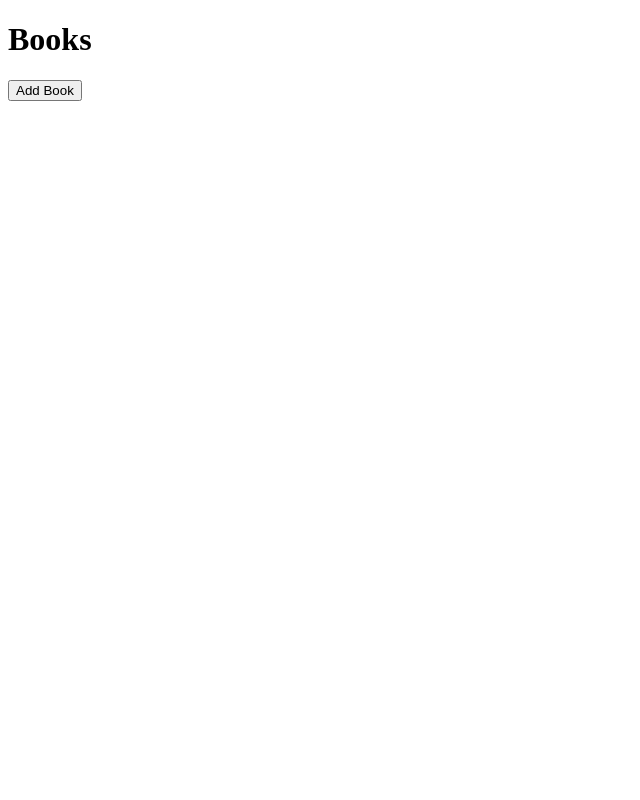
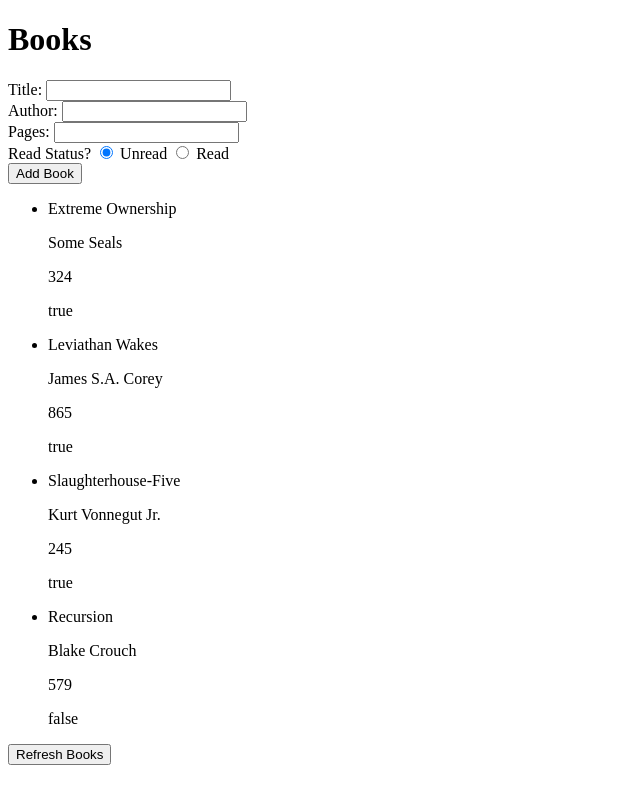
Before and after one commit to ryanfuhrman/top_library, a plain HTML site: page index.html in a window 1280 px wide. Shown: the whole page, without its empty margins (0-640 px from the left). Drawn offline with Linux system fonts and the light colour scheme.

Commit message:
Making an absolute mess but learning

```diff
--- a/index.html
+++ b/index.html
@@ -9,10 +9,45 @@
   </head>
   <body>
     <h1 class="books-title">Books</h1>
-    <button>Add Book</button>
+    <form action="" method="POST" class="add-book-form" id="add-book-form">
+      <div class="add-book-form">
+        <label for="title">Title: </label>
+        <input type="text" name="title" id="title" />
+      </div>
+      <div class="add-book-form">
+        <label for="author">Author: </label>
+        <input type="text" name="author" id="author" />
+      </div>
+      <div class="add-book-form">
+        <label for="pages">Pages: </label>
+        <input type="number" name="pages" id="pages" />
+      </div>
+      <div class="add-book-form">
+        <label for="read-status">Read Status? </label>
+        <input
+          type="radio"
+          id="unread"
+          name="read-status"
+          value="unread"
+          checked
+        />
+        <label for="unread">Unread</label>
+        <input type="radio" id="read" name="read-status" value="read" />
+        <label for="read">Read</label>
+      </div>
+      <div class="add-book-form">
+        <input
+          type="submit"
+          value="Add Book"
+          class="add-book-form-submit-button"
+        />
+      </div>
+    </form>
+
     <div class="books-container">
       <ul class="books-list"></ul>
     </div>
+    <button class="refresh-books-button">Refresh Books</button>
     <script src="main.js"></script>
   </body>
 </html>
--- a/main.js
+++ b/main.js
@@ -1,4 +1,6 @@
 let booksList = document.querySelector(".books-list");
+let addBookSubmit = document.querySelector(".add-book-form-submit-button");
+let refreshBookListButton = document.querySelector(".refresh-books-button");
 let myLibrary = [];
 
 function Book(title, author, pages, read) {
@@ -14,13 +16,61 @@
   }.`;
 };
 
-let extremeOwnership = new Book("Extreme Ownership", "Some Seals", 324, true);
-
-console.log(extremeOwnership.info());
-
 function addBookToLibrary(book) {
   // do stuff here
   return myLibrary.push(book);
 }
 
+function displayBooks(books) {
+  booksList.innerHTML = "";
+  books.map(function ({ title, author, pages, read }) {
+    let bookLi = document.createElement("li");
+    bookLi.className = "book-list-item";
+
+    bookLi.innerHTML = `
+      <div>
+        <p class="book-title">${title}</h1>
+        <p class="book-author">${author}</p>
+        <p class="book-pages">${pages}</p>
+        <p class="book-read">${read}</p>
+      </div>
+    `;
+    return booksList.appendChild(bookLi);
+  });
+}
+
+function handleBookSubmisson(e) {
+  e.preventDefault();
+  let title = document.querySelector("#title").value;
+  let author = document.querySelector("#author").value;
+  let pages = document.querySelector("#pages").value;
+  let readStatus = document.querySelector("#unread").checked;
+
+  let newBook = new Book(`${title}`, `${author}`, `${pages}`, `${readStatus}`);
+
+  return addBookToLibrary(newBook);
+}
+
+function handleRefreshBookList() {
+  displayBooks(myLibrary);
+}
+
+let extremeOwnership = new Book("Extreme Ownership", "Some Seals", 324, true);
+let leviathanWakes = new Book("Leviathan Wakes", "James S.A. Corey", 865, true);
+let slaughterhouseFive = new Book(
+  "Slaughterhouse-Five",
+  "Kurt Vonnegut Jr.",
+  245,
+  true
+);
+let recursion = new Book("Recursion", "Blake Crouch", 579, false);
+
 addBookToLibrary(extremeOwnership);
+addBookToLibrary(leviathanWakes);
+addBookToLibrary(slaughterhouseFive);
+addBookToLibrary(recursion);
+
+displayBooks(myLibrary);
+
+addBookSubmit.addEventListener("click", handleBookSubmisson);
+refreshBookListButton.addEventListener("click", handleRefreshBookList);
```
